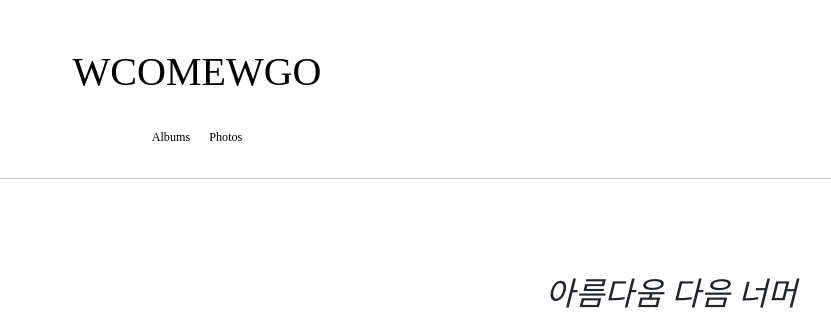
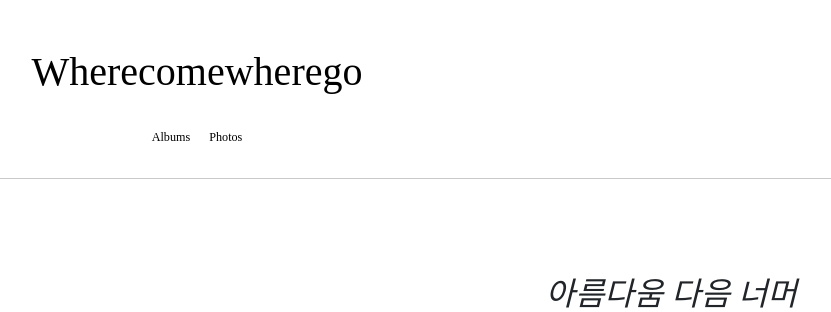
Before and after one commit to IHAGI-c/where, a Django app: page /account/about_us/ in a window 1280 px wide. Shown: the top 312 px of the page, without its empty margins (443-1274 px from the left). Run offline with Django 3.2, Linux system fonts and the light colour scheme; parts of the project's set-up code (start-up, migrations or seed data) failed here and were passed over; some libraries are stand-ins or nearby versions.

Commit message:
requirements text

```diff
--- a/templates/header.html
+++ b/templates/header.html
@@ -4,7 +4,7 @@
 
         <div class="IHAGI_logo" style="margin-top: 3rem;">
             <a href="{% url 'home' %}" onmouseover="this.style.color='black'">
-                <h1>WCOMEWGO</h1>
+                <h1>Wherecomewherego</h1>
             </a>
         </div>
         <div class="where_header_button" style="font-size: 0.95vw">
```
Also changed, not shown: requirements.txt (added, +8 -0 lines), static/vid/milky-way-2971669_1920.jpg (renamed from accountapp/templates/accountapp/milky-way-2971669_1920.jpg), 4 other files.
